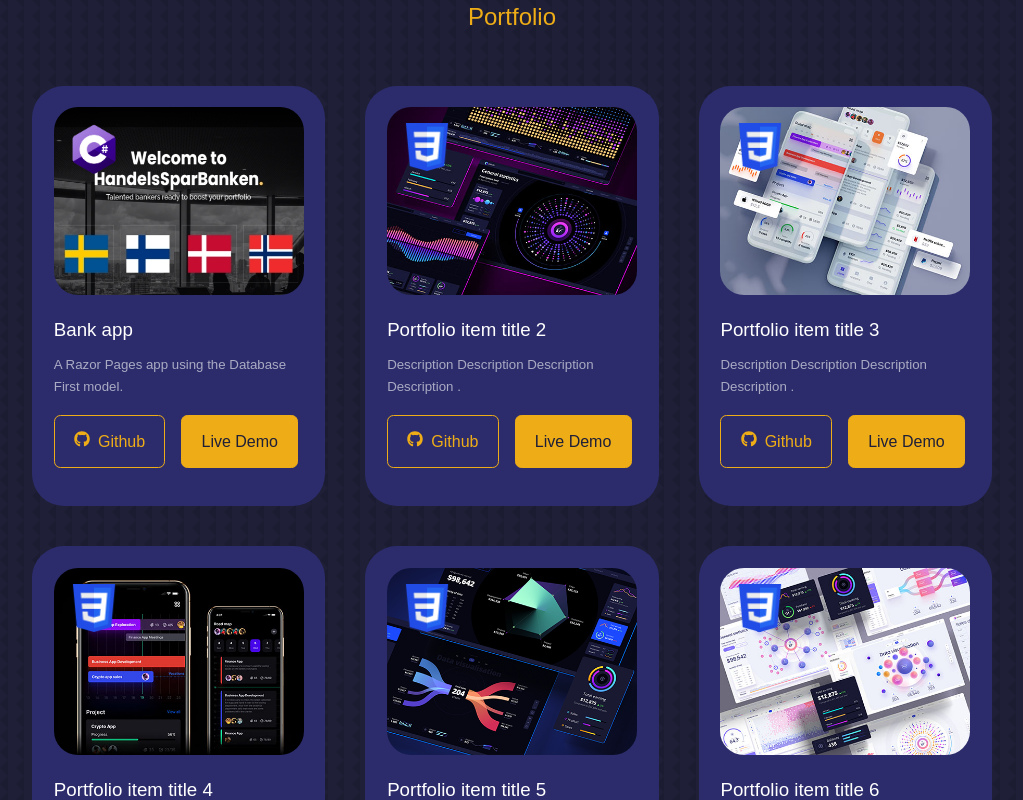
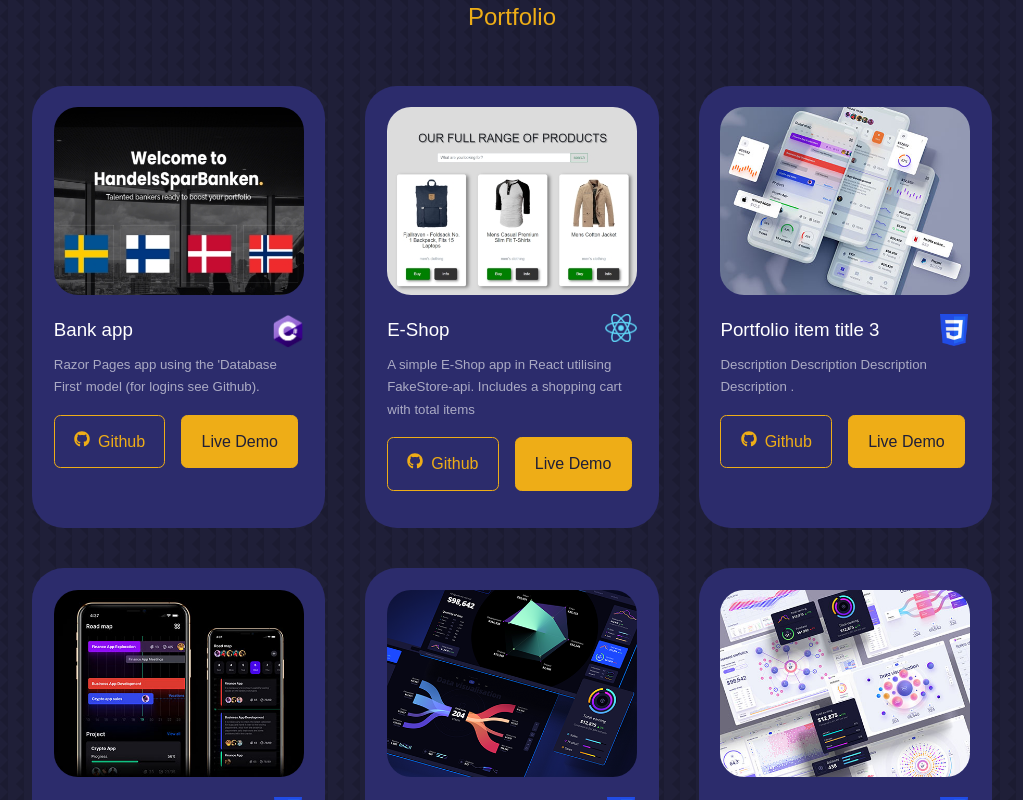
Before and after one commit to RichardChalk/portfolio, a React (Create React App) app: page / in a window 1280 px wide. Shown: the part 3240-4040 px from the top of the page, without its empty margins (128-1151 px from the left). Built offline with nearby package versions, Linux system fonts and the light colour scheme; a web font is replaced by a local one.

Commit message:
Moved tool logo in portfoio to title row

```diff
--- a/src/components/portfolio/Projects.jsx
+++ b/src/components/portfolio/Projects.jsx
@@ -33,18 +33,18 @@ const projectsArray = [
     image: IMG1,
     logo: CLogo,
     title: "Bank app",
-    description: "A Razor Pages app using the Database First model.",
+    description: "Razor Pages app using the 'Database First' model (for logins see Github).",
     github: "https://github.com/RichardChalk/JAFU20-Bank",
     demo: "https://bankwebapprichardchalk.azurewebsites.net",
   },
   {
     id: 2,
     image: IMG2,
-    logo: CSSLogo,
-    title: "Portfolio item title 2",
-    description: "Description Description Description Description .",
-    github: "https://github.com",
-    demo: "https://google.com",
+    logo: ReactLogo,
+    title: "E-Shop",
+    description: "A simple E-Shop app in React utilising FakeStore-api. Includes a shopping cart with total items",
+    github: "https://github.com/RichardChalk/react-fakestore-api",
+    demo: "https://richardchalk.github.io/react-fakestore-api/",
   },
   {
     id: 3,
@@ -92,9 +92,11 @@ const Projects = () => {
           <article key={id} className="portfolio__item">
             <div className="portfolio__item-image">
               <img src={image} alt={title} className="portfolio__img" />
-              <img src={logo} className="portfolio__item-logo"></img>
             </div>
+            <div className="portfolio__title">
+            <img src={logo} className="portfolio__item-logo"></img>
             <h3>{title}</h3>
+            </div>
             <h5>{description}</h5>
             <div className="portfolio__item-cta">
               <a href={github} target="_blank" className="btn">
--- a/src/components/portfolio/portfolio.css
+++ b/src/components/portfolio/portfolio.css
@@ -25,14 +25,15 @@
 .portfolio__item-image {
   border-radius: 1.5rem;
   overflow: hidden;
+}
+
+.portfolio__title{
   position: relative;
 }
-
 .portfolio__item-logo {
   position: absolute;
-  top: 1rem;
-  left: 1rem;
-  width: 3rem;
+  right: 0rem;
+  width: 2rem;
 }
 
 .portfolio__item h3 {
```
Also changed, not shown: src/assets/portfolio2.jpg.
